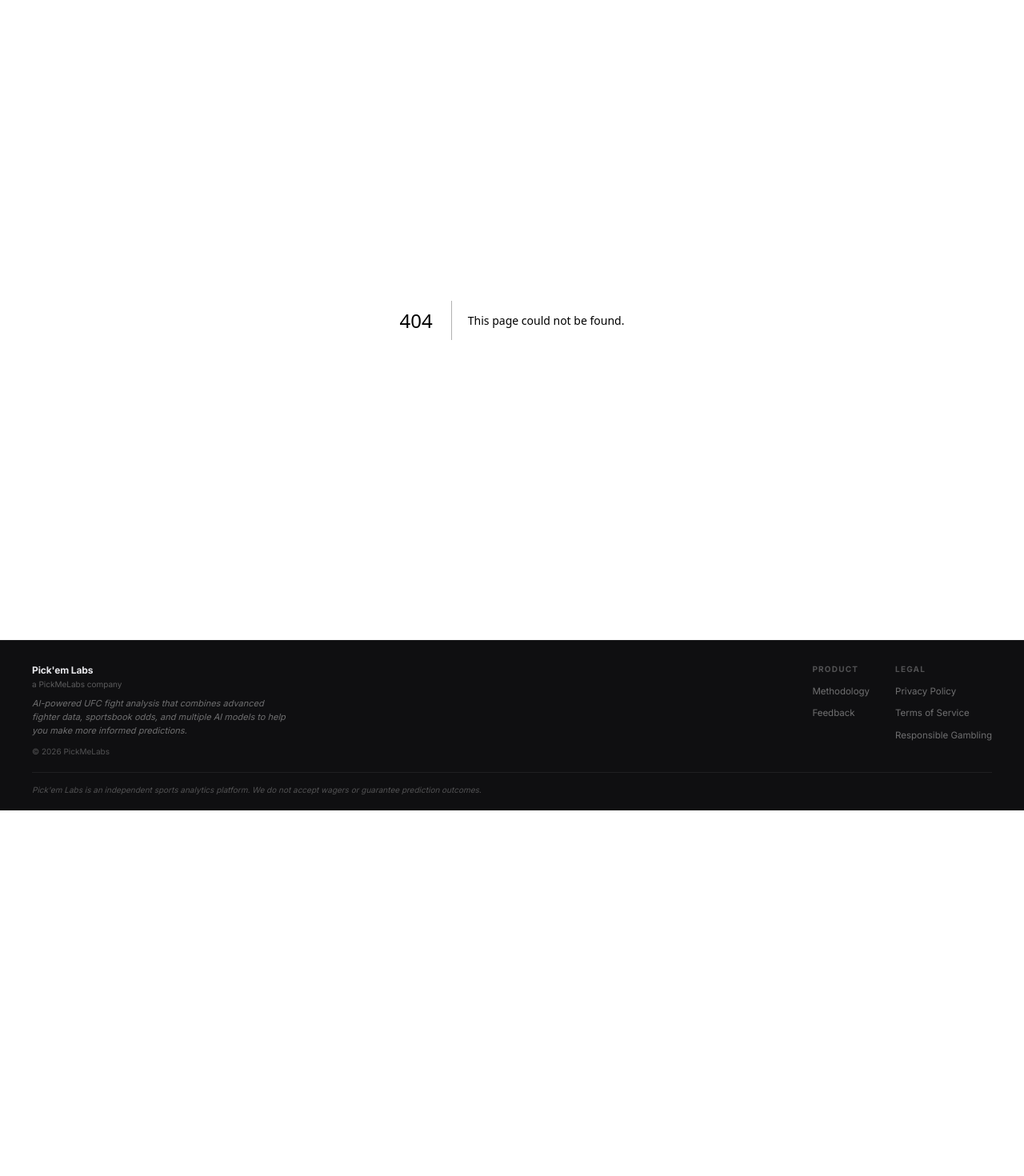
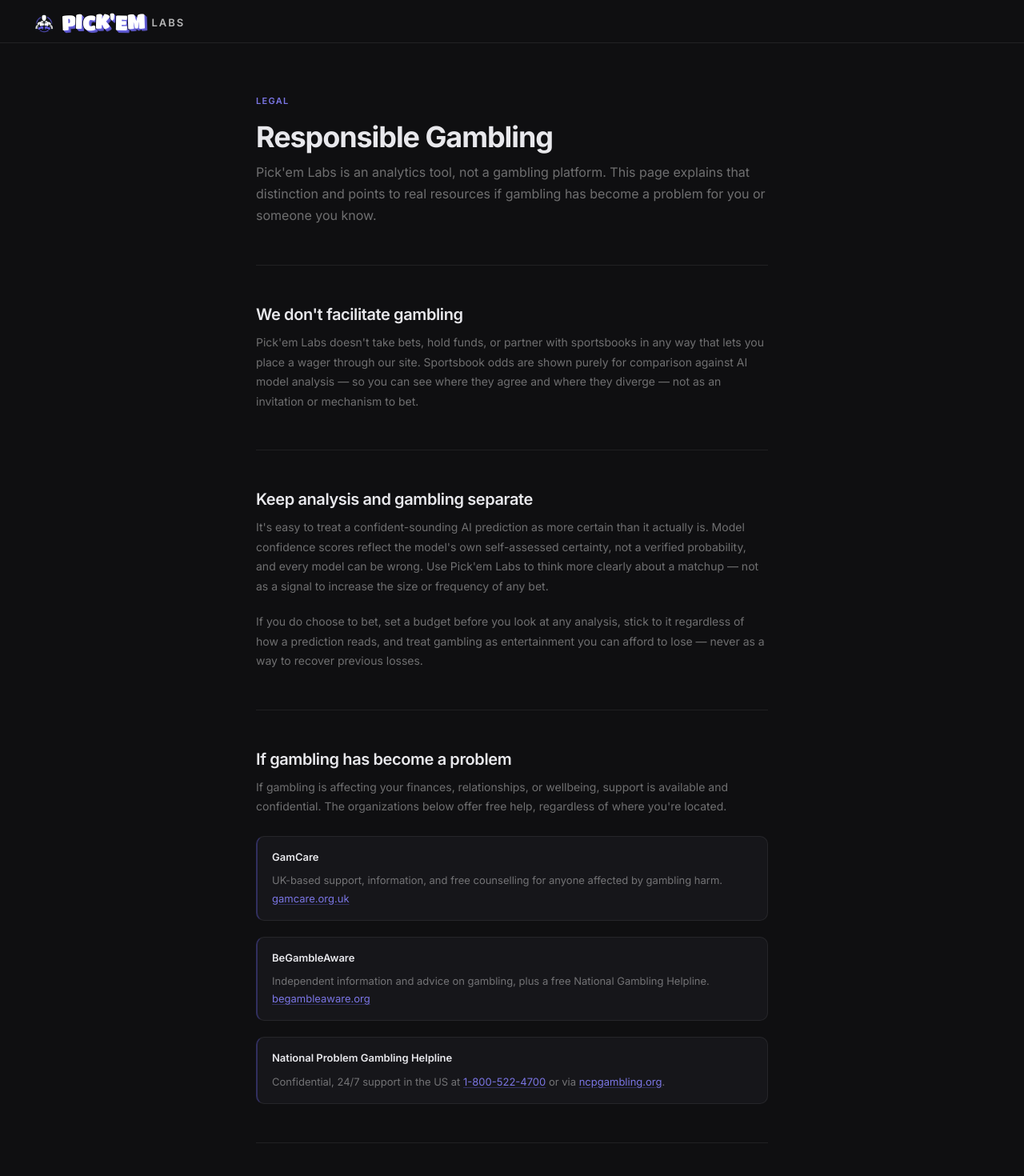
Before and after one commit to yasmin-xyz/ufc-fight-predictor, a Next.js app: page /responsible-gambling in a window 1280 px wide. Before the commit this address had no page. Shown: the top 1470 px of the page at 80% size. Before the commit the page ends 1013 px from the top, so only its background shows below. Built offline with nearby package versions, Linux system fonts and the light colour scheme.

Commit message:
add responsible gambling page

```diff
--- /dev/null
+++ b/app/responsible-gambling/page.tsx
@@ -0,0 +1,127 @@
+// app/responsible-gambling/page.tsx
+import type { Metadata } from "next";
+import Link from "next/link";
+import HomeLogoLink from "../components/HomeLogoLink";
+
+export const metadata: Metadata = {
+  title: "Responsible Gambling — Pick'em Labs",
+  description:
+    "Pick'em Labs does not facilitate gambling. Resources and guidance for keeping sports analysis separate from gambling decisions.",
+};
+
+export default function ResponsibleGamblingPage() {
+  return (
+    <main className="meth-page">
+      <nav className="nav reveal-nav">
+        <HomeLogoLink />
+      </nav>
+
+      <article className="meth-article reveal-meth-article">
+        <header className="meth-hero">
+          <div className="meth-eyebrow">Legal</div>
+          <h1 className="meth-title">Responsible Gambling</h1>
+          <p className="meth-lead">
+            Pick&apos;em Labs is an analytics tool, not a gambling
+            platform. This page explains that distinction and points to
+            real resources if gambling has become a problem for you or
+            someone you know.
+          </p>
+        </header>
+
+        <div className="meth-divider" />
+
+        <section className="meth-section">
+          <h2 className="meth-heading">We don&apos;t facilitate gambling</h2>
+          <p className="meth-body">
+            Pick&apos;em Labs doesn&apos;t take bets, hold funds, or
+            partner with sportsbooks in any way that lets you place a
+            wager through our site. Sportsbook odds are shown purely for
+            comparison against AI model analysis — so you can see where
+            they agree and where they diverge — not as an invitation or
+            mechanism to bet.
+          </p>
+        </section>
+
+        <div className="meth-divider" />
+
+        <section className="meth-section">
+          <h2 className="meth-heading">Keep analysis and gambling separate</h2>
+          <p className="meth-body">
+            It&apos;s easy to treat a confident-sounding AI prediction as
+            more certain than it actually is. Model confidence scores
+            reflect the model&apos;s own self-assessed certainty, not a
+            verified probability, and every model can be wrong. Use
+            Pick&apos;em Labs to think more clearly about a matchup — not
+            as a signal to increase the size or frequency of any bet.
+          </p>
+          <p className="meth-body">
+            If you do choose to bet, set a budget before you look at any
+            analysis, stick to it regardless of how a prediction reads,
+            and treat gambling as entertainment you can afford to lose —
+            never as a way to recover previous losses.
+          </p>
+        </section>
+
+        <div className="meth-divider" />
+
+        <section className="meth-section">
+          <h2 className="meth-heading">If gambling has become a problem</h2>
+          <p className="meth-body">
+            If gambling is affecting your finances, relationships, or
+            wellbeing, support is available and confidential. The
+            organizations below offer free help, regardless of where
+            you&apos;re located.
+          </p>
+          <div className="meth-source-list">
+            <div className="meth-source">
+              <div className="meth-source-label">GamCare</div>
+              <p className="meth-source-body">
+                UK-based support, information, and free counselling for
+                anyone affected by gambling harm.{" "}
+                <a href="https://www.gamcare.org.uk" target="_blank" rel="noopener noreferrer" className="meth-inline-link">gamcare.org.uk</a>
+              </p>
+            </div>
+            <div className="meth-source">
+              <div className="meth-source-label">BeGambleAware</div>
+              <p className="meth-source-body">
+                Independent information and advice on gambling, plus a
+                free National Gambling Helpline.{" "}
+                <a href="https://www.begambleaware.org" target="_blank" rel="noopener noreferrer" className="meth-inline-link">begambleaware.org</a>
+              </p>
+            </div>
+            <div className="meth-source">
+              <div className="meth-source-label">
+                National Problem Gambling Helpline
+              </div>
+              <p className="meth-source-body">
+                Confidential, 24/7 support in the US at{" "}
+                <a href="tel:1-800-522-4700" className="meth-inline-link">1-800-522-4700</a>{" "}
+                or via{" "}
+                <a href="https://www.ncpgambling.org" target="_blank" rel="noopener noreferrer" className="meth-inline-link">ncpgambling.org</a>.
+              </p>
+            </div>
+          </div>
+        </section>
+
+        <div className="meth-divider" />
+
+        <section className="meth-section">
+          <h2 className="meth-heading">Contact</h2>
+          <p className="meth-body">
+            Questions about this page can be sent to{" "}
+            <a href="mailto:hello@pickmelabs.com" className="meth-inline-link">hello@pickmelabs.com</a>{" "}
+            or through our{" "}
+            <Link href="/feedback" className="meth-inline-link">feedback page</Link>.
+          </p>
+          <p className="meth-body">Last updated: July 2026.</p>
+        </section>
+
+        <div className="meth-divider" />
+
+        <Link href="/" className="meth-back-link">
+          ← Back to home
+        </Link>
+      </article>
+    </main>
+  );
+}
```
